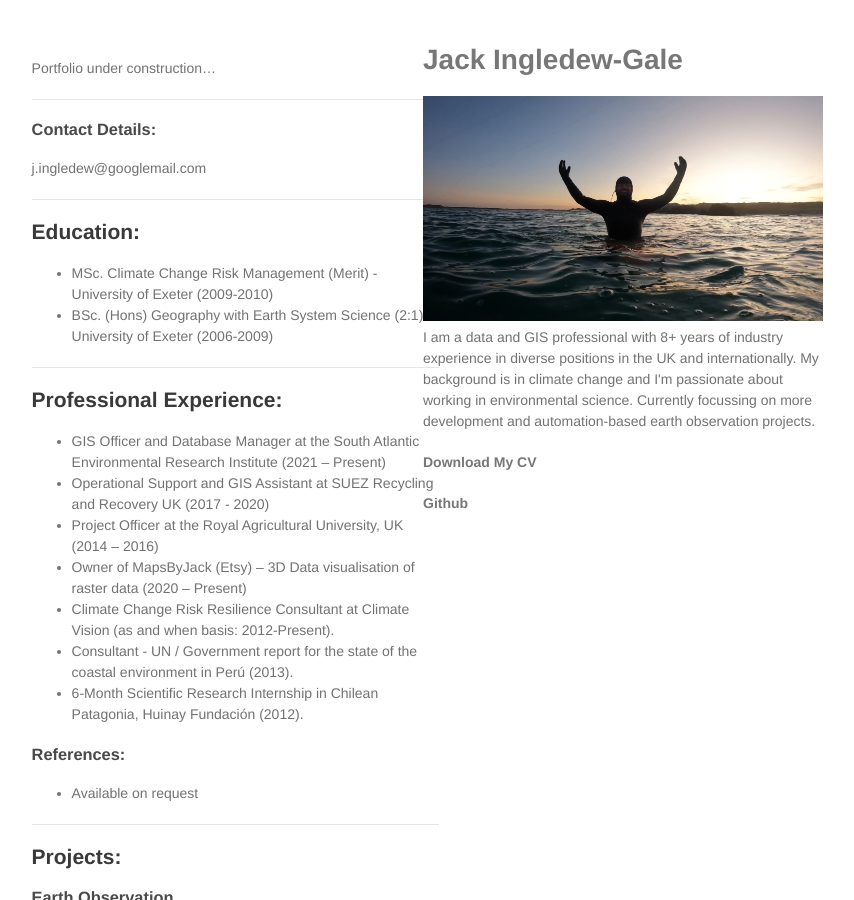
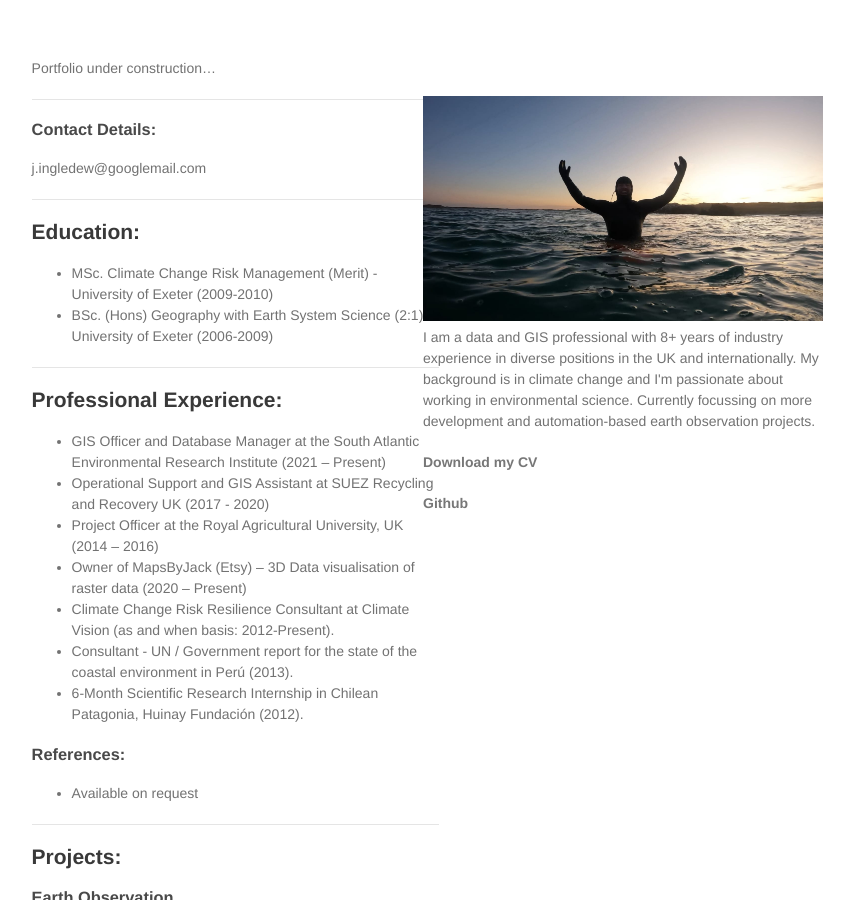
Before and after one commit to jingledew/Portfolio, a Jekyll site: the page built from README.md, in a window 1280 px wide and 900 px high. Shown: the whole window, without its empty margins (201-1055 px from the left). Built offline with Jekyll 4.4.1, drawn with Linux system fonts in a browser that asks for light colours; our own code applies the rules of GitHub Pages for plain Markdown files.

Commit message:
Update default.html

```diff
--- a/_layouts/default.html
+++ b/_layouts/default.html
@@ -23,7 +23,7 @@
 
         <p>{{ site.description | default: site.github.project_tagline }}</p>
 
-        <p class="view"><a href="https://jingledew.github.io/portfolio/assets/cv.pdf" target="_blank">Download My CV</a></p>
+        <p class="view"><a href="https://jingledew.github.io/portfolio/assets/cv.pdf" target="_blank">Download my CV</a></p>
 
         {% if site.github.is_project_page %}
         <p class="view"><a href="{{ site.github.repository_url }}" target="_blank">Github</a></p>
```
Also changed, not shown: other parts of _layouts/default.html (+1 -1 lines).
